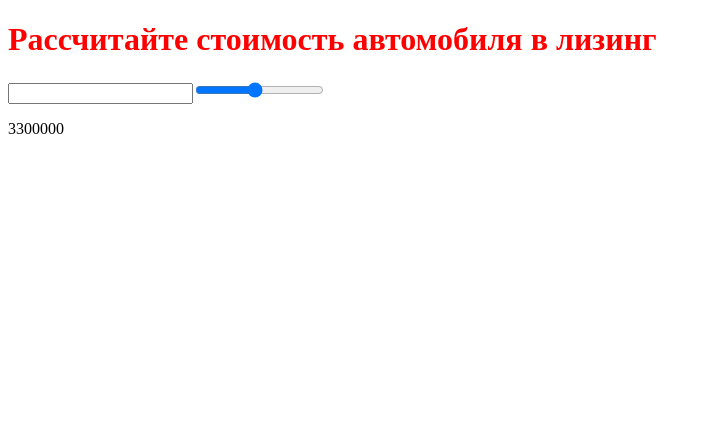
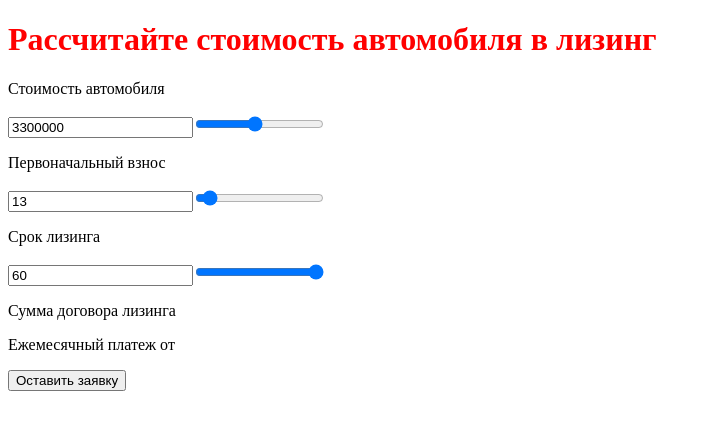
Before and after one commit to PolinaPonomar/car-leasing-calculator, a React app: page / in a window 1280 px wide. Shown: the top 430 px of the page, without its empty margins (0-711 px from the left). Built offline with nearby package versions, Linux system fonts and the light colour scheme.

Commit message:
feat: make base html markup

```diff
--- a/src/components/App/App.tsx
+++ b/src/components/App/App.tsx
@@ -1,27 +1,28 @@
 import React, { useState }  from 'react'
 import './App.scss'
+import RangeSlider from '../RangeSlider/RangeSlider';
 
 const App = () => {
-  const [price, setPrice] = useState(3300000);
-  const handleNumberChange = (event: React.ChangeEvent<HTMLInputElement>) => {
-    setPrice(Number(event.target.value))
-  }
 
   return (
     <main className="page">
       <h1 className="title">Рассчитайте стоимость автомобиля в лизинг</h1>
       <div className="range-sliders">
-        <div className="range-slider">
-          <p className="range-slider__title"></p>
-          <div className="range-slider__body">
-            <input className="range-slider__price" type="number" id="rangeValue"></input>
-            <input className="range-slider__slider" type="range" min="1000000" max="6000000" defaultValue={price} onChange={handleNumberChange}></input>
-            <p>{price}</p>
-          </div>
+        <RangeSlider title={'Стоимость автомобиля'} minNumber={1000000} maxNumber={6000000} defaultNumber={3300000}/>
+        <RangeSlider title={'Первоначальный взнос'} minNumber={10} maxNumber={60} defaultNumber={13}/>
+        <RangeSlider title={'Срок лизинга'} minNumber={1} maxNumber={60} defaultNumber={60}/>
+      </div>
+      <div className="total-prices">
+        <div className="total-price">
+          <p className="total-price__title">Сумма договора лизинга</p>
+          <p className="total-price__number"></p>
         </div>
-        <div className="range-slider"></div>
-        <div className="range-slider"></div>
+        <div className="total-price">
+          <p className="total-price__title">Ежемесячный платеж от</p>
+          <p className="total-price__number"></p>
+        </div>
       </div>
+      <button className="button">Оставить заявку</button>
     </main>
   );
 };
--- /dev/null
+++ b/src/components/RangeSlider/RangeSlider.tsx
@@ -0,0 +1,45 @@
+import React, { useState }  from 'react'
+import './RangeSlider.scss'
+
+type RangeSliderProps = {
+  title: string
+  minNumber: number
+  maxNumber: number
+  defaultNumber: number
+};
+
+const RangeSlider = (props: RangeSliderProps) => {
+  const [number, setNumber] = useState(props.defaultNumber);
+
+  const handleNumberChange = (event: React.ChangeEvent<HTMLInputElement>) => {
+    const number = Number(event.target.value);
+      setNumber(number)
+  }
+
+  const checkNumber = () => {
+    if(number < props.minNumber) {
+      setNumber(props.minNumber)
+    } else if (number > props.maxNumber) {
+      setNumber(props.maxNumber)
+    }
+  }
+
+  const handleEnterDown = (event: React.KeyboardEvent<HTMLInputElement>) => {
+    if(event.key == 'Enter' ) {
+      checkNumber()
+    }
+  }
+
+  return (
+    <div className="range-slider">
+      <p className="range-slider__title">{props.title}</p>
+      <div className="range-slider__body">
+        <input className="range-slider__number" type="number" value={number} onChange={handleNumberChange} onMouseLeave={checkNumber} onKeyDown={handleEnterDown}></input>
+        <input className="range-slider__slider" type="range" min={props.minNumber} max={props.maxNumber} defaultValue={number} value={number} onChange={handleNumberChange}></input>
+        {/* <p>{number}</p> */}
+      </div>
+    </div>
+  );
+};
+
+export default RangeSlider;
```
Also changed, not shown: src/components/RangeSlider/RangeSlider.scss (added).
